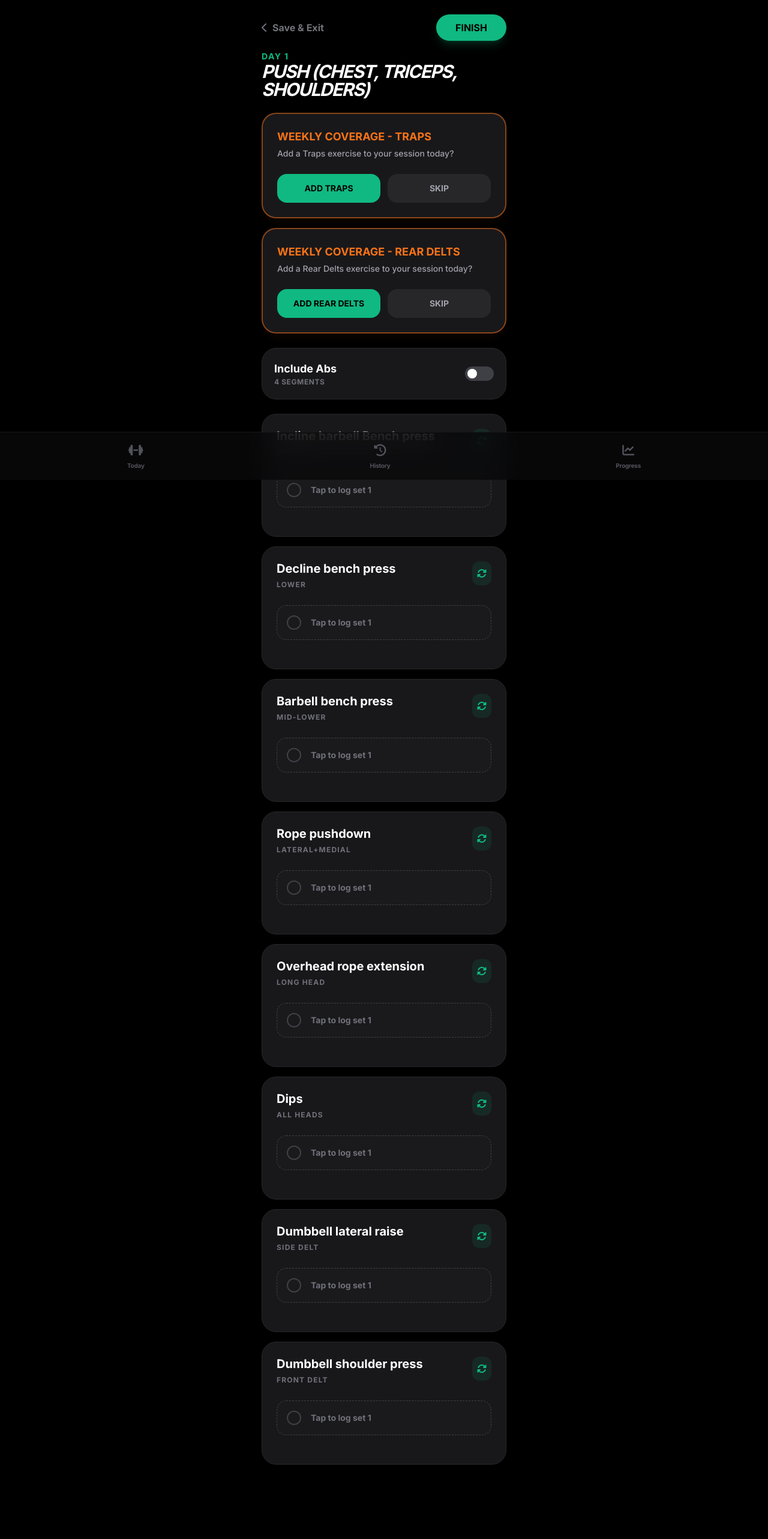
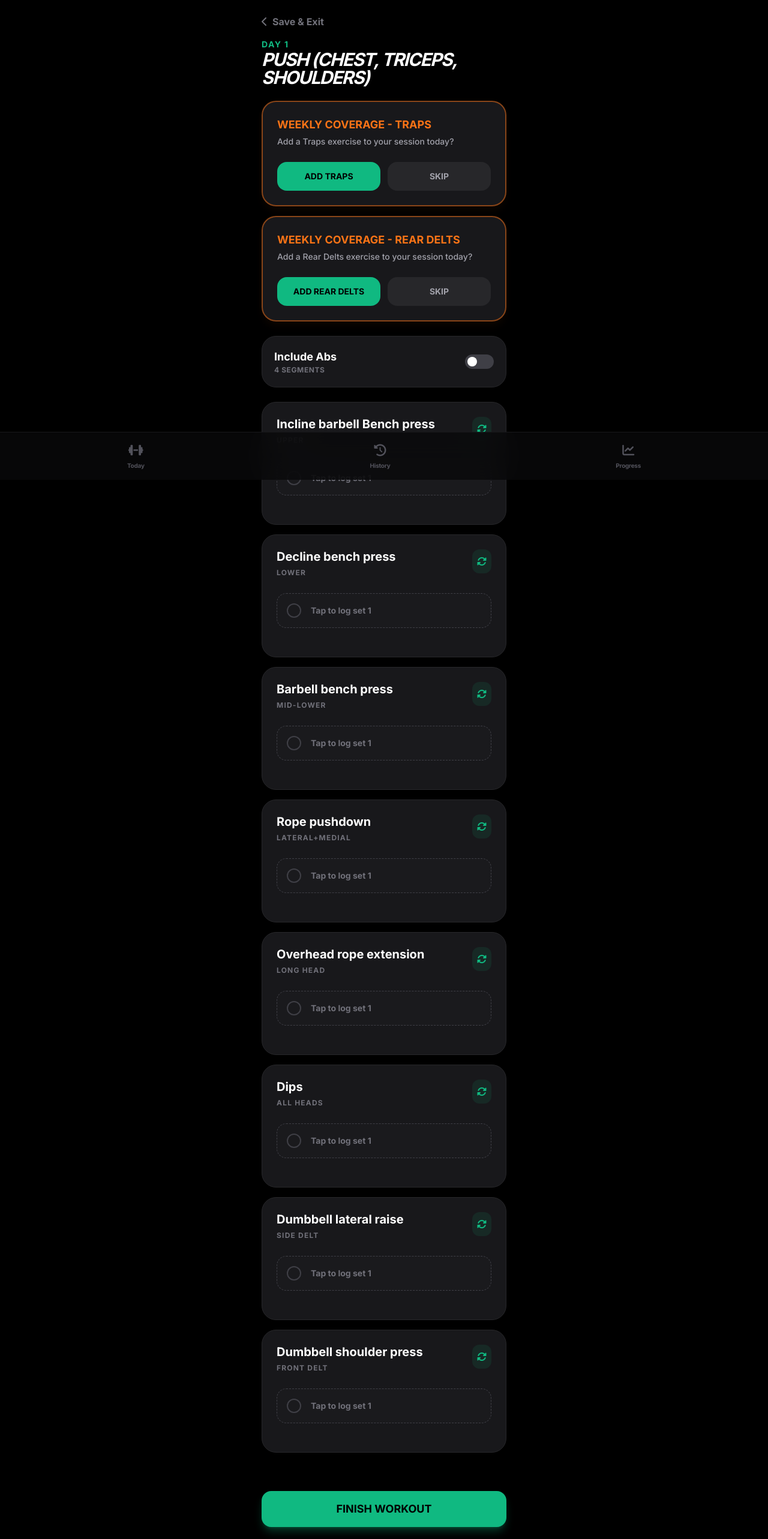
Before and after one commit to shardulpgpm26g/APEX---Fitness-Tracker, a React (Vite) app: page /#/workout in a window 1280 px wide. Shown: the top 2566 px of the page at 60% size. Built offline with nearby package versions, Linux system fonts and the light colour scheme.

Commit message:
Replace finish button with updated design and text

```diff
--- a/pages/ActiveWorkout.tsx
+++ b/pages/ActiveWorkout.tsx
@@ -144,9 +144,6 @@ const ActiveWorkout: React.FC<ActiveWorkoutProps> = ({ sessions, onComplete, exe
           <Link to="/" className="text-zinc-500 hover:text-white transition-colors flex items-center gap-2 font-bold">
             <i className="fa-solid fa-chevron-left"></i> Save & Exit
           </Link>
-          <button onClick={handleFinish} className="bg-emerald-500 text-black px-8 py-2.5 rounded-full font-black shadow-lg shadow-emerald-500/20 active:scale-95 transition-all">
-            FINISH
-          </button>
         </div>
         <div>
           <p className="text-emerald-500 text-sm font-bold uppercase tracking-widest">Day {currentWorkout.dayIndex + 1}</p>
@@ -181,6 +178,15 @@ const ActiveWorkout: React.FC<ActiveWorkoutProps> = ({ sessions, onComplete, exe
           />
         ))}
       </div>
+      <div className="pt-10 pb-32">
+       <button
+          onClick={handleFinish}
+          className="w-full bg-emerald-500 text-black py-4 rounded-2xl font-black text-lg shadow-lg shadow-emerald-500/30 active:scale-95 transition-all"
+         >
+          FINISH WORKOUT
+         </button>
+      </div>
+
     </div>
   );
 };
```
